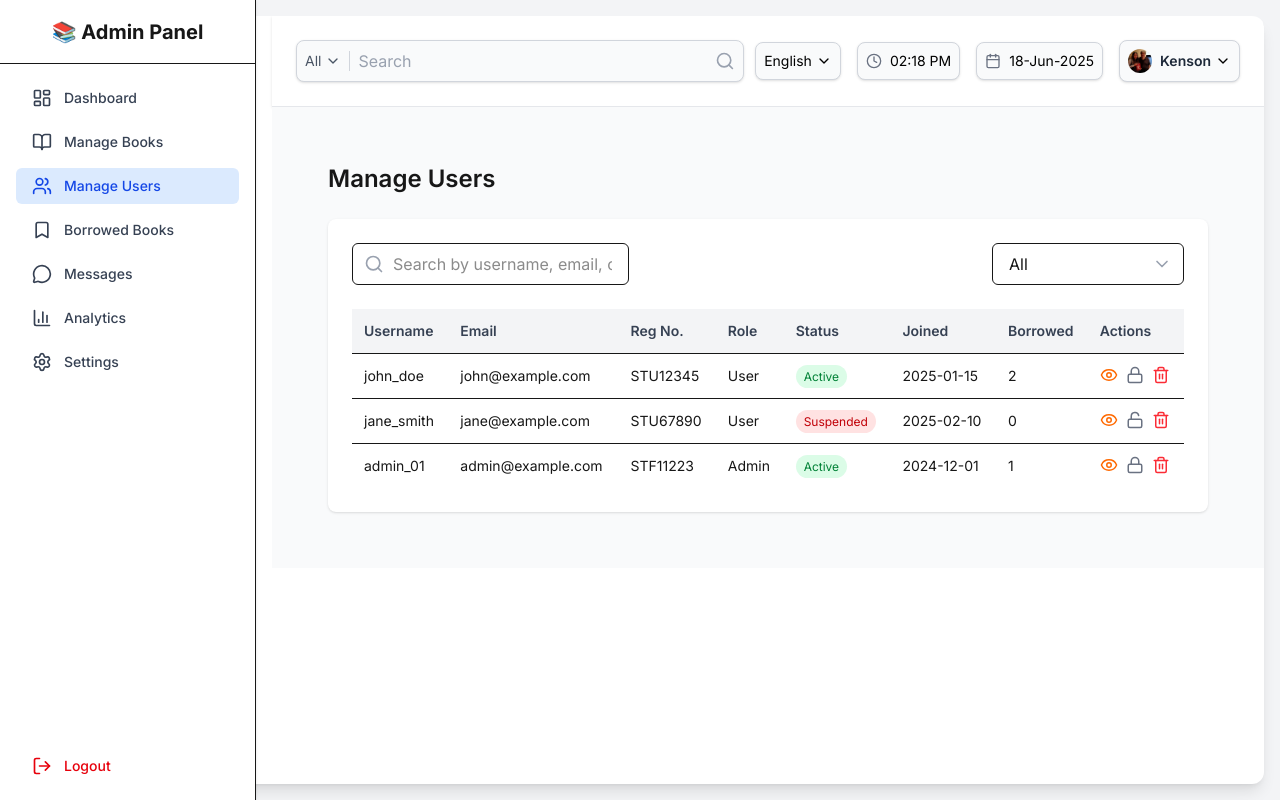
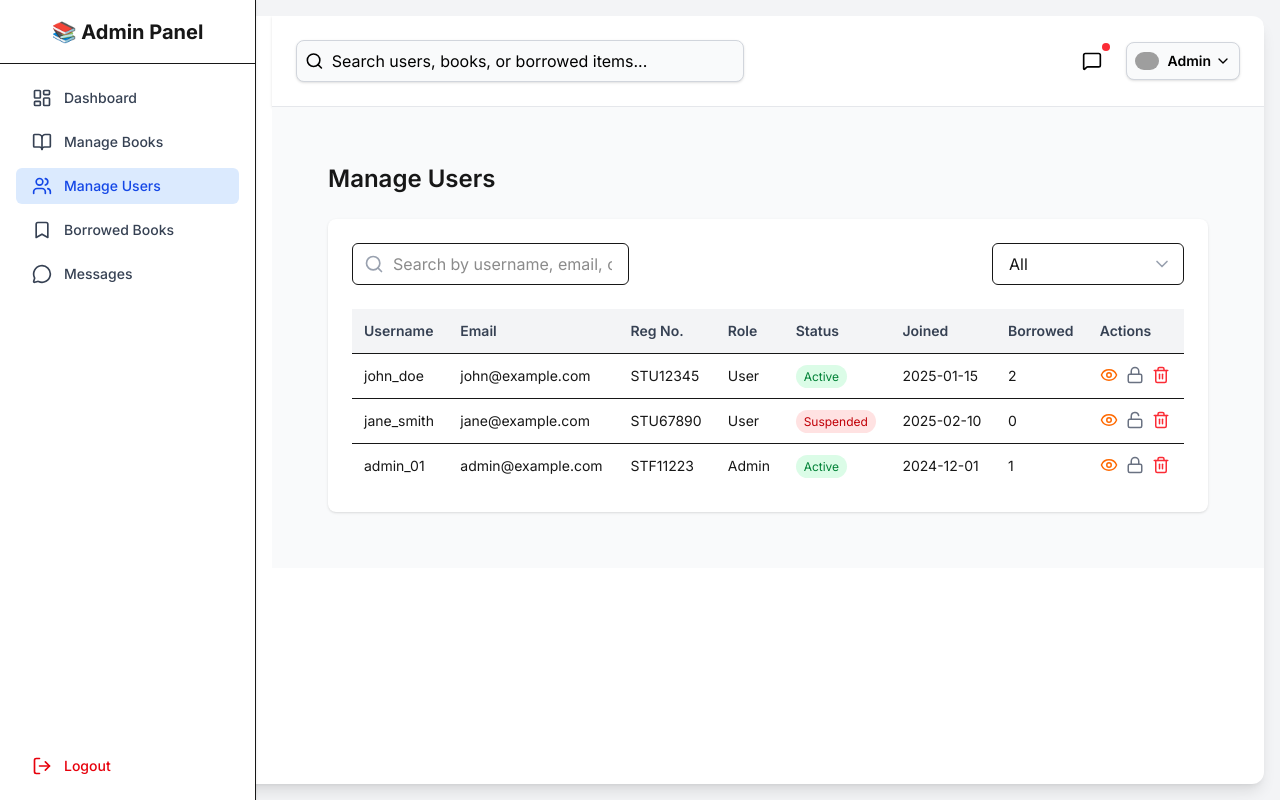
Before and after one commit to 1aimee7/MyBookShelf-frontend, a Next.js app: page /managerUser in a window 1280 px wide. Built offline with nearby package versions, Linux system fonts and the light colour scheme; grey boxes are pictures that could not be loaded.

Commit message:
working on sidebarAdmin

```diff
--- a/src/app/(admin)/layout.tsx
+++ b/src/app/(admin)/layout.tsx
@@ -2,7 +2,7 @@
 
 import React from "react";
 import SidebarAdmin from "@/components/sidebarAdmin";
-import Header from "@/components/Header";
+import HeaderAdmin from "@/components/HeaderAdmin";
 import { SearchProvider } from "@/context/SearchContext";
 
 export default function DashboardAdminLayout({
@@ -18,7 +18,7 @@ export default function DashboardAdminLayout({
         {/* Content area pushed right with margin-left equal to sidebar width (w-64 = 16rem = 256px) */}
         <SearchProvider>
           <div className="flex flex-col ml-64">
-            <Header />
+            <HeaderAdmin />
             <main className="flex-1 overflow-y-auto p-4 sm:p-6 lg:p-8 bg-gray-50">
               {children}
             </main>
--- /dev/null
+++ b/src/components/HeaderAdmin.tsx
@@ -0,0 +1,95 @@
+"use client";
+
+import React, { useState, useEffect, useRef } from "react";
+import Image from "next/image";
+import { Search, MessageSquare, ChevronDown } from "lucide-react";
+
+export default function AdminHeader() {
+  const [isProfileOpen, setProfileOpen] = useState(false);
+  const [searchTerm, setSearchTerm] = useState("");
+  const profileRef = useRef<HTMLDivElement>(null);
+
+  useEffect(() => {
+    const handleClickOutside = (e: MouseEvent) => {
+      if (profileRef.current && !profileRef.current.contains(e.target as Node)) {
+        setProfileOpen(false);
+      }
+    };
+    document.addEventListener("mousedown", handleClickOutside);
+    return () => document.removeEventListener("mousedown", handleClickOutside);
+  }, []);
+
+  const handleSearch = (e: React.ChangeEvent<HTMLInputElement>) => {
+    setSearchTerm(e.target.value);
+    // Implement search logic here, e.g., update context or trigger API call
+    console.log("Search term:", e.target.value);
+  };
+
+  return (
+    <header className="flex-shrink-0 flex justify-between items-center p-4 sm:p-6 border-b border-gray-200 bg-white text-black shadow-sm">
+      {/* Search Bar */}
+      <div className="relative flex items-center bg-gray-50 border border-gray-300 rounded-lg p-2 w-full max-w-sm lg:max-w-md shadow-sm focus-within:ring-2 focus-within:ring-orange-400">
+        <Search className="text-black mr-2" size={20} />
+        <input
+          type="text"
+          placeholder="Search users, books, or borrowed items..."
+          className="w-full focus:outline-none bg-transparent text-black placeholder-black"
+          value={searchTerm}
+          onChange={handleSearch}
+          suppressHydrationWarning
+        />
+      </div>
+
+      {/* Right Controls */}
+      <div className="flex items-center space-x-4">
+        {/* Message Icon */}
+        <button className="relative p-2 rounded-full hover:bg-gray-100">
+          <MessageSquare size={20} className="text-black" />
+          <span className="absolute top-0 right-0 h-2 w-2 bg-red-500 rounded-full"></span>
+        </button>
+
+        {/* Profile Dropdown */}
+        <div ref={profileRef} className="relative">
+          <button
+            onClick={() => setProfileOpen(!isProfileOpen)}
+            className="flex items-center bg-gray-50 border border-gray-300 rounded-lg p-2 cursor-pointer shadow-sm hover:bg-gray-100 transition-colors"
+          >
+            <Image
+              src="/authors/admin-placeholder.jpg"
+              alt="Admin"
+              width={24}
+              height={24}
+              className="rounded-full"
+              suppressHydrationWarning
+            />
+            <span className="hidden sm:inline ml-2 text-sm font-semibold text-black">Admin</span>
+            <ChevronDown size={16} className="ml-1 text-black" />
+          </button>
+          {isProfileOpen && (
+            <div className="absolute top-full right-0 mt-2 w-48 bg-white border border-gray-300 rounded-lg shadow-xl z-20">
+              <a
+                href="/admin/profile"
+                className="block px-4 py-2 text-sm text-black hover:bg-gray-100 transition-colors"
+              >
+                Profile
+              </a>
+              <a
+                href="/admin/settings"
+                className="block px-4 py-2 text-sm text-black hover:bg-gray-100 transition-colors"
+              >
+                Settings
+              </a>
+              <hr className="my-1 border-gray-200" />
+              <a
+                href="#"
+                className="block px-4 py-2 text-sm text-red-600 hover:bg-gray-100 transition-colors"
+              >
+                Logout
+              </a>
+            </div>
+          )}
+        </div>
+      </div>
+    </header>
+  );
+}
--- a/src/components/sidebarAdmin.tsx
+++ b/src/components/sidebarAdmin.tsx
@@ -8,8 +8,6 @@ import {
   Users,
   Bookmark,
   MessageCircle,
-  BarChart3,
-  Settings,
   LogOut,
 } from "lucide-react";
 import clsx from "clsx";
@@ -20,8 +18,6 @@ const navItems = [
   { label: "Manage Users", icon: Users, href: "/managerUser" },
   { label: "Borrowed Books", icon: Bookmark, href: "/admin/borrowed" },
   { label: "Messages", icon: MessageCircle, href: "/admin/messages" },
-  { label: "Analytics", icon: BarChart3, href: "/admin/analytics" },
-  { label: "Settings", icon: Settings, href: "/admin/settings" },
 ];
 
 export default function SidebarAdmin() {
```
